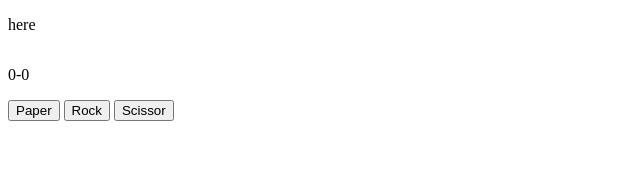
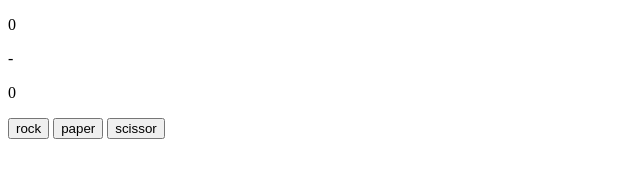
Before and after one commit to MukkuChemjong/Rock-Paper-Scissors, a plain HTML site: page index.html in a window 1280 px wide. Shown: the whole page, without its empty margins (0-640 px from the left). Drawn offline with Linux system fonts and the light colour scheme.

Commit message:
Update inde.html
Add new buttons for the 3 options

```diff
--- a/index.html
+++ b/index.html
@@ -2,25 +2,20 @@
 <html lang="en">
 <head>
     <meta charset="UTF-8">
+    <meta http-equiv="X-UA-Compatible" content="IE=edge">
     <meta name="viewport" content="width=device-width, initial-scale=1.0">
-    <title>RPS</title>
+    <title>Document</title>
     <script src="script.js"></script>
-    <link rel="stylesheet" href="styles.css ">
+    <link rel="stylesheet" href="styles.css">
 </head>
 <body>
-    <div class="game-window">
-        <p class="output" id="output-id">here</p>
-        <div class="score">
-            <p class="computer-score" id="computer-id">0</p>
-            <p class="space"> - </p>
-            <p class="human-score" id="human-id">0</p>
-        </div>
-
-        <div class="buttons">
-            <button class="paper" onclick="getComputerChoice('paper')">Paper</button>
-            <button class="rock" onclick="getComputerChoice('rock')">Rock</button>
-            <button class="scissor" onclick="getComputerChoice('scissor')">Scissor</button>
-        </div>
+    <div class="scores">
+        <p  id="computerScoreId" class="computerScore">0</p>
+        <p class="dash">-</p>
+        <p  id="humanScoreId" class="humanScore">0</p>
     </div>
+    <button onclick="yourChoice('Rock')">rock</button>
+    <button onclick="yourChoice('Paper')">paper</button>
+    <button onclick="yourChoice('Scissor')">scissor</button>
 </body>
 </html>
```
